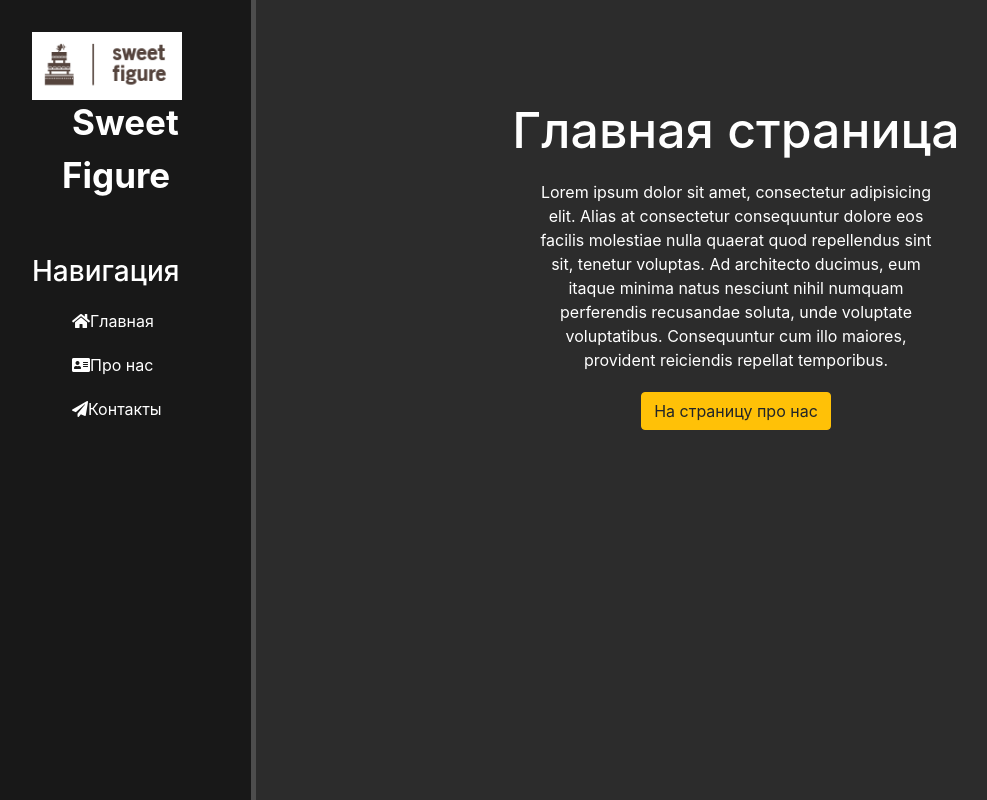
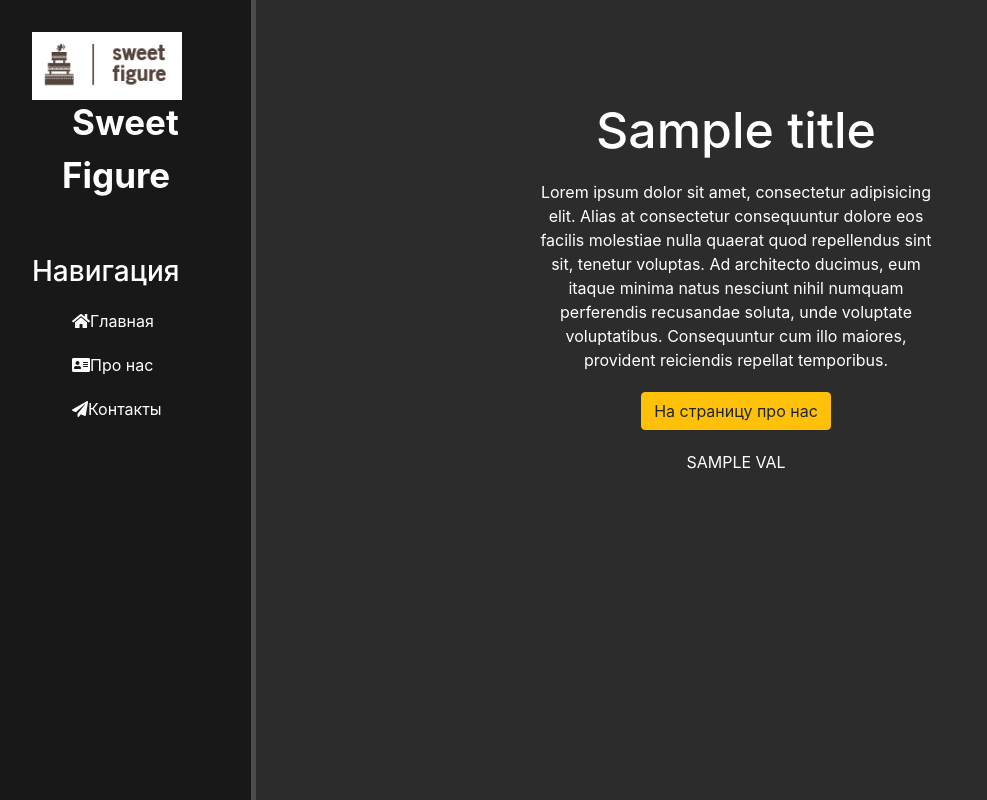
Before and after one commit to lalecsey/web, a Django app: template sweet/main/templates/main/index.html in a window 1280 px wide. Shown: the whole page, without its empty margins (0-987 px from the left). Run offline with Django 3.2, Linux system fonts and the light colour scheme; the template is opened without the code that fills it: most values are stand-ins (such as "Sample title", 1, 10 or a date in 2020); some libraries are stand-ins or nearby versions.

Commit message:
lesson 6

```diff
--- a/sweet/main/templates/main/index.html
+++ b/sweet/main/templates/main/index.html
@@ -1,11 +1,23 @@
 {% extends 'main/layout.html' %}
 
-{% block title %}Главная страница{% endblock %}
+{% block title %}{{ title }}{% endblock %}
 
 {% block content %}
     <div class="features">
-        <h1>Главная страница</h1>
+        <h1>{{ title }}</h1>
         <p>Lorem ipsum dolor sit amet, consectetur adipisicing elit. Alias at consectetur consequuntur dolore eos facilis molestiae nulla quaerat quod repellendus sint sit, tenetur voluptas. Ad architecto ducimus, eum itaque minima natus nesciunt nihil numquam perferendis recusandae soluta, unde voluptate voluptatibus. Consequuntur cum illo maiores, provident reiciendis repellat temporibus.</p>
         <button type="button" class="btn btn-warning">На страницу про нас</button>
+
+        {% for val in values %}
+            {% if val == 'Hello' %}
+                {% filter upper %}
+                    <p>{{ val }}</p>
+                {% endfilter %}
+            {% endif %}
+        {% endfor %}
+
+        {% for val in obj %}
+            <p>{{ val|upper }}</p>
+        {% endfor %}
     </div>
 {% endblock %}
```
Also changed, not shown: sweet/main/views.py (+10 -1 lines).
